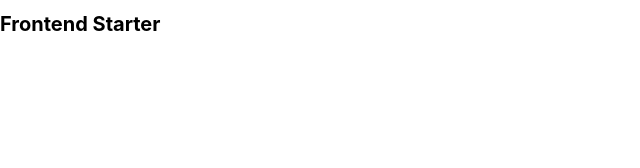
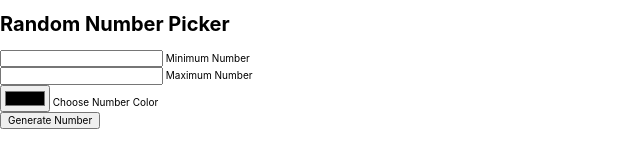
Before and after one commit to hbstudentswic/Random_Number_Picker, a website: page index.html in a window 1280 px wide. Shown: the whole page, without its empty margins (0-640 px from the left). Drawn offline with nearby package versions, Linux system fonts and the light colour scheme.

Commit message:
feat: :sparkles: Create the HTML features
Write the HTML features, include forms, input boxes, and the button.

n/a

```diff
--- a/index.html
+++ b/index.html
@@ -11,10 +11,25 @@
 
     <link rel="stylesheet" href="style.css" />
 
-    <title>Frontend Starter</title>
+    <title>Random Number Picker</title>
   </head>
   <body>
-    <h1>Frontend Starter</h1>
+    <h1>Random Number Picker</h1>
+    <form id="generate-num">
+      <form id="min-form">
+        <input type="number" id="min-num" />
+        <label for="min-num">Minimum Number</label>
+      </form>
+      <form id="max-form">
+        <input type="number" id="max-num" />
+        <label for="max-num">Maximum Number</label>
+      </form>
+      <div>
+        <input type="color" id="color" />
+        <label for="color">Choose Number Color</label>
+      </div>
+    </form>
+    <button type="submit" class="button">Generate Number</button>
     <script src="./scripts.js" type="module"></script>
   </body>
 </html>
```
